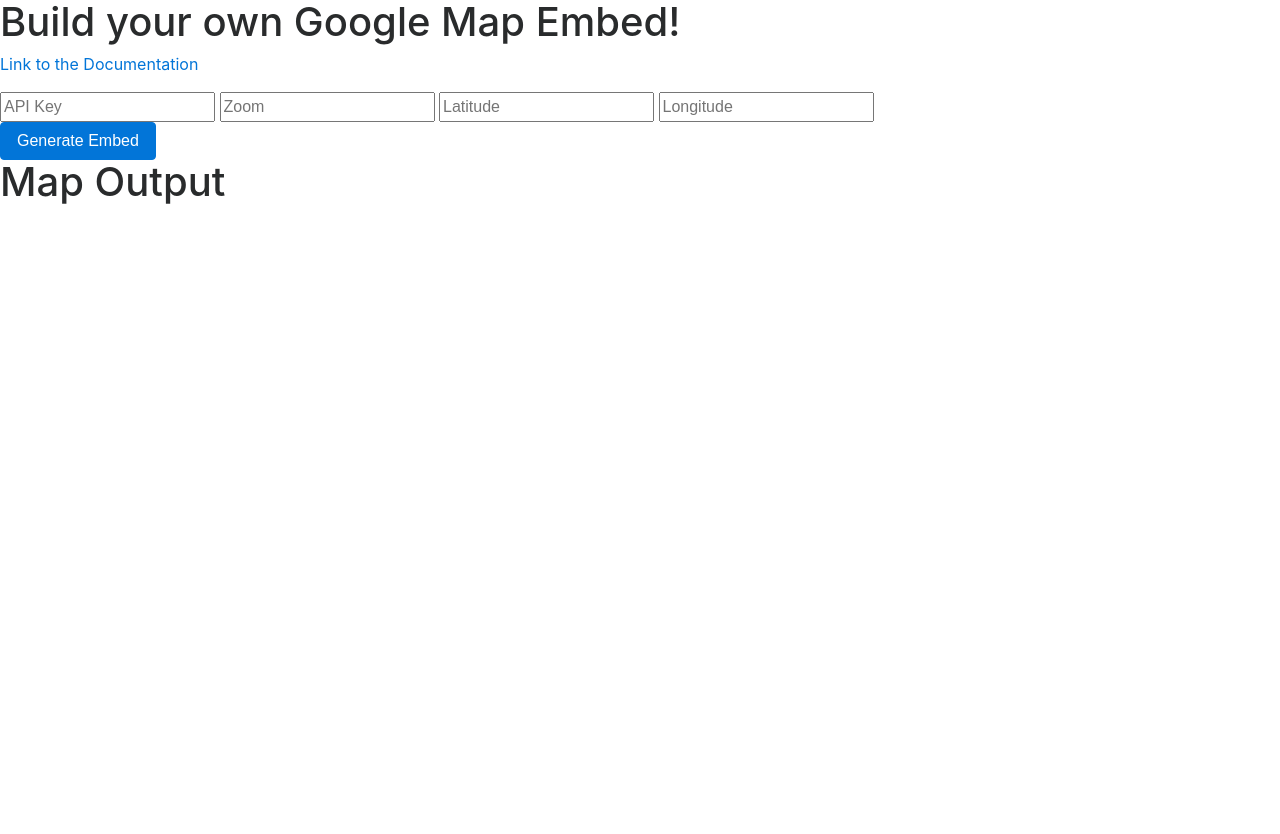
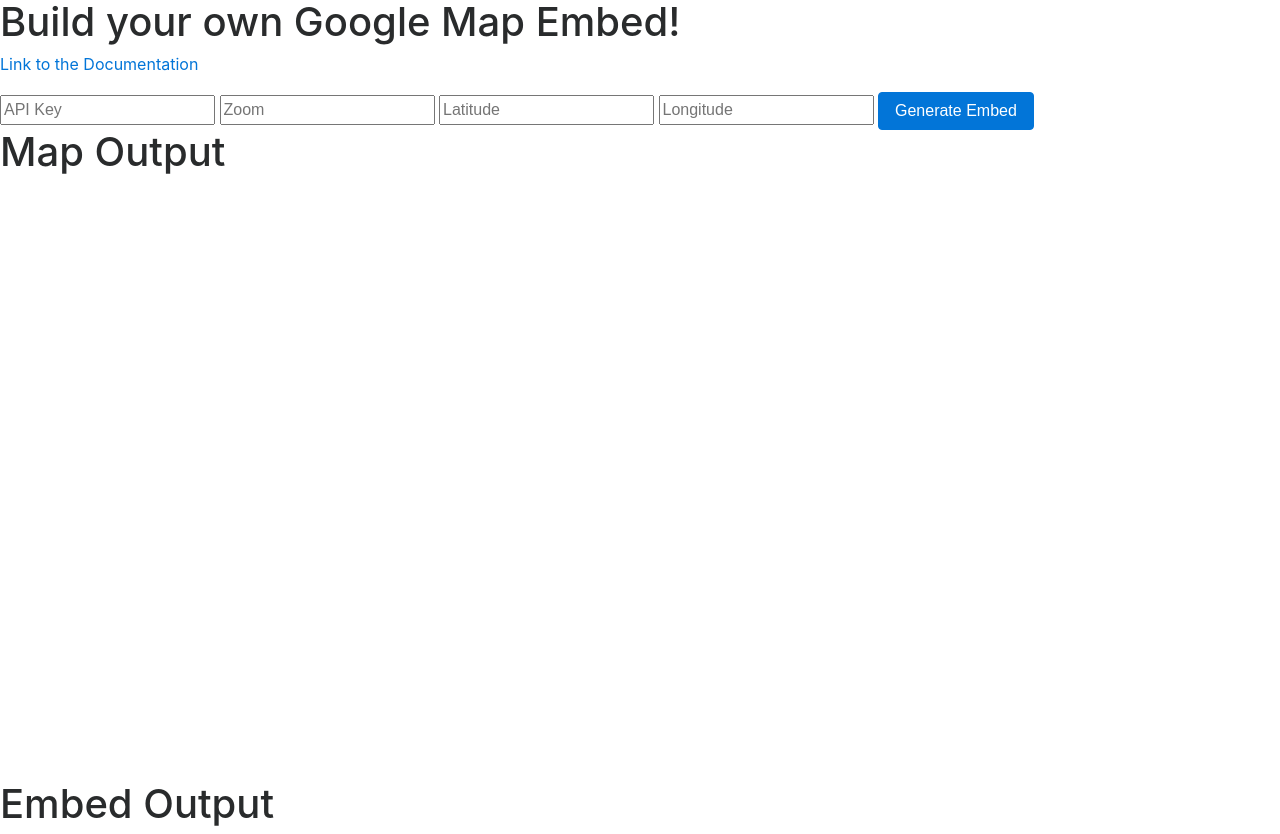
Before and after one commit to mnonnama/JSRFinalNonnamaker, a plain HTML site: page index.html in a window 1280 px wide. Before the commit the page ends 812 px from the top, so only its background shows below. Drawn offline with nearby package versions, Linux system fonts and the light colour scheme.

Commit message:
index with styles

```diff
--- a/index.html
+++ b/index.html
@@ -9,6 +9,7 @@
     <link rel="stylesheet" href="styles/main.css">
   </head>
   <body>
+
 <div class="page-center">
     <h1>Build your own Google Map Embed!</h1>
     <p><a href="https://developers.google.com/maps/documentation/javascript/tutorial" target="_blank">Link to the Documentation</a></p>
@@ -21,16 +22,26 @@
     <input type="text" class="form-field" id="latitude" placeholder="Latitude">
 
     <input type="text" class="form-field" id="longitude" placeholder="Longitude">
-    <div class="error"></div>
+
     <button type="submit" class="btn btn-primary">Generate Embed</button>
+
   </div>
+  <div class="error"></div>
 </div>
+
+<div class="output-fields">
+
+<div class="map-output">
   <h1> Map Output </h1>
     <div id="map"></div>
+</div>
 
+  <div class="embed-output">
+   <h1> Embed Output </h1>
+   <div id="embed-print"></div>
+   </div>
 
-  <div id="embed-output"></div>
-
+</div>
 
 
   </body>
```
